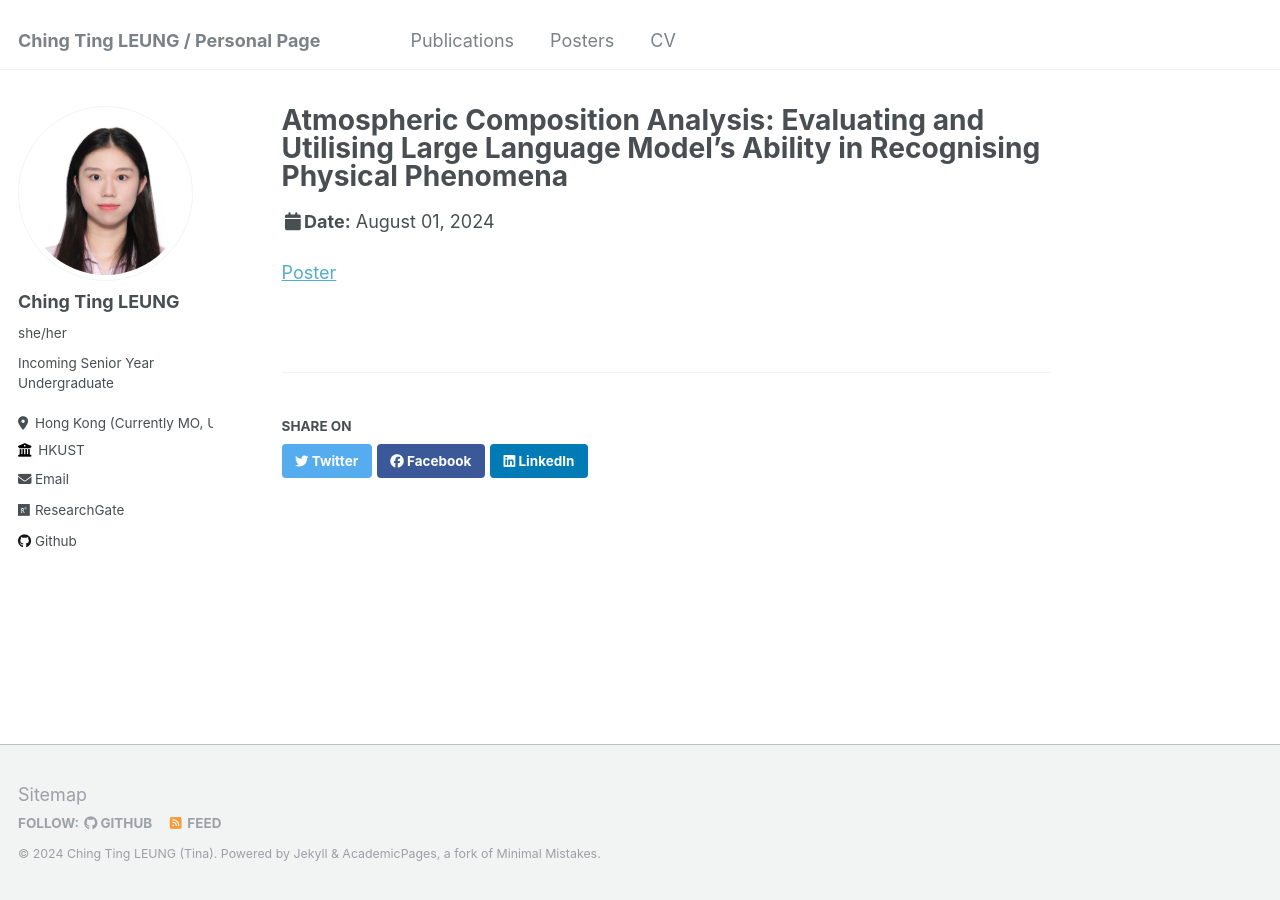
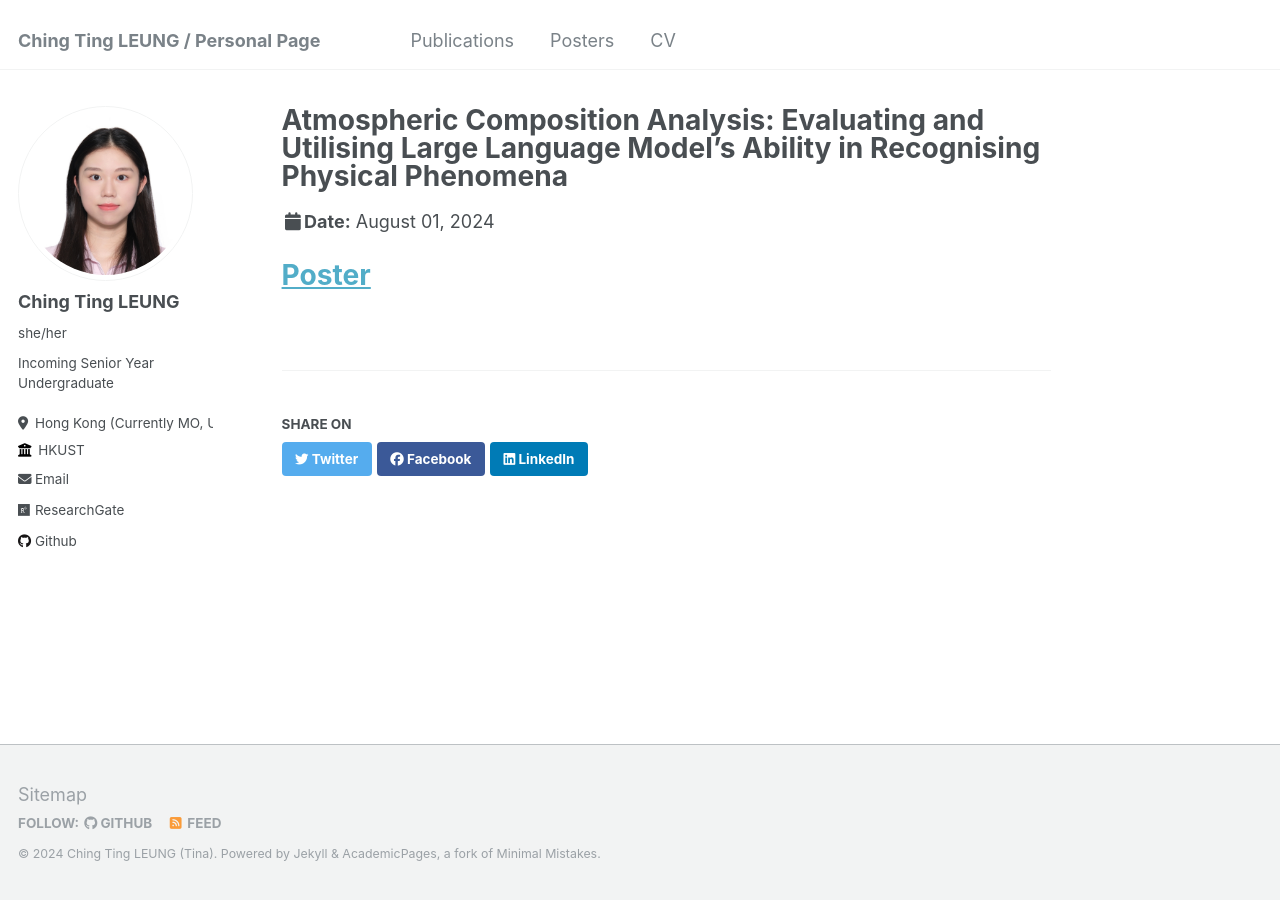
Before and after one commit to ting2025/ting2025.github.io, a Jekyll site: the page built from _talks/MISRIP.md, in a window 1280 px wide. Built offline with Jekyll 4.4.1, drawn with Linux system fonts in a browser that asks for light colours.

```diff
--- a/_talks/MISRIP.md
+++ b/_talks/MISRIP.md
@@ -8,4 +8,4 @@ date: 2024-08-01
 location: "St. Louis MO, USA"
 ---
 
-[Poster](../files/MISRIP_Poster-2.pdf)
+# [Poster](../files/MISRIP_Poster-2.pdf)
```
